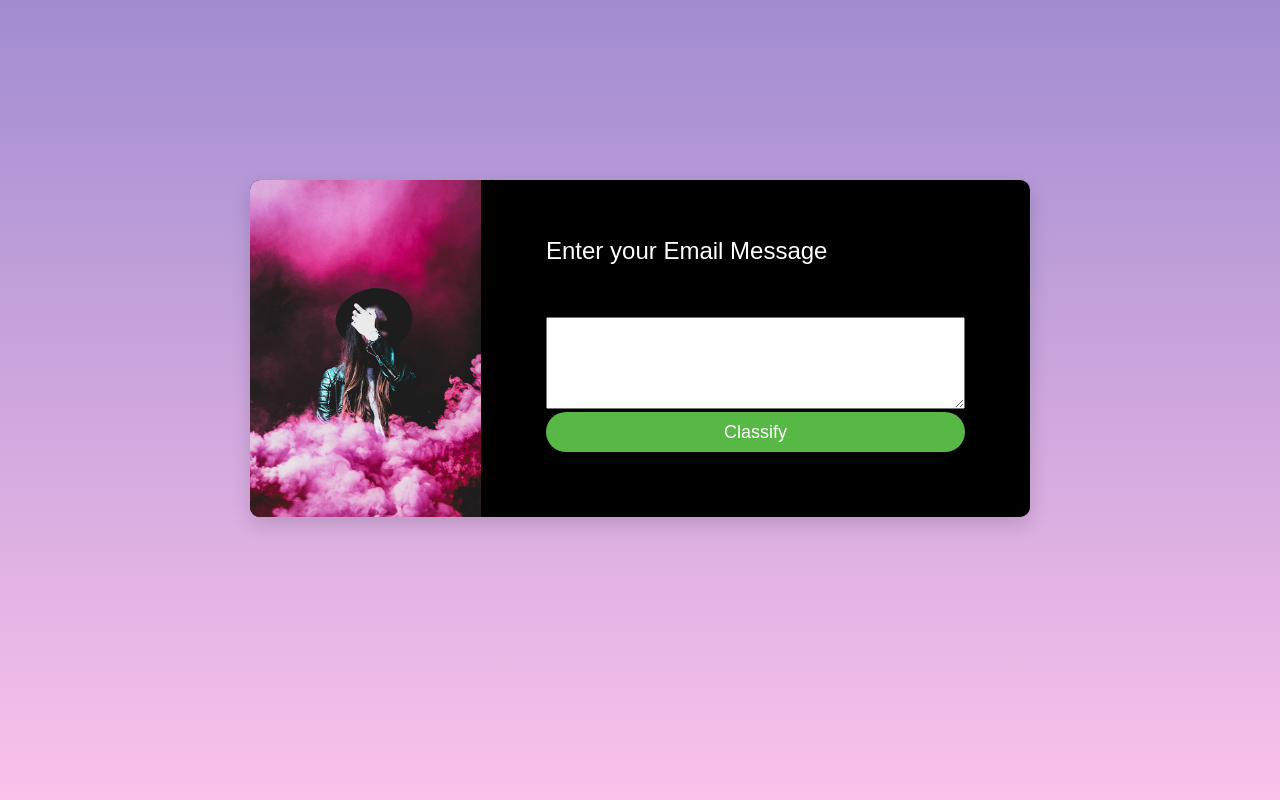
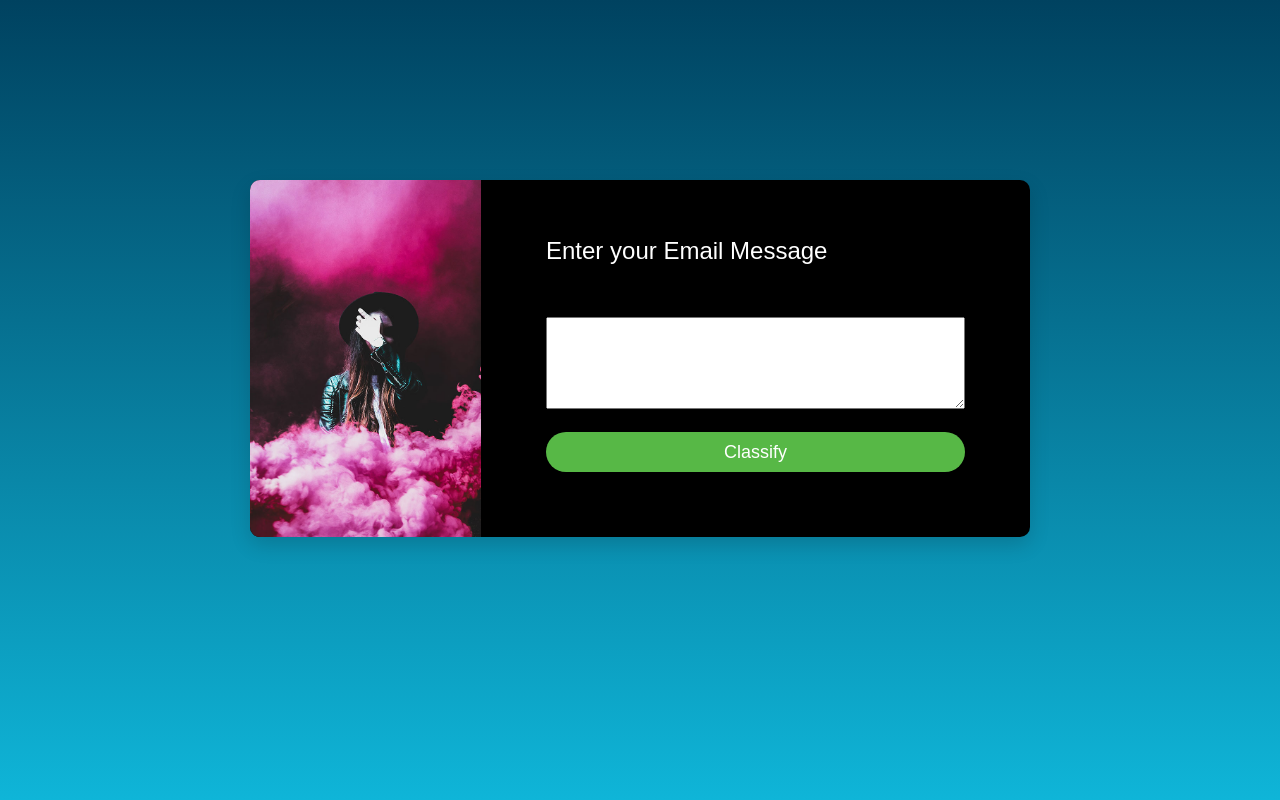
Before and after one commit to shantanudn/Email_Classification_Project, a Flask app: page / in a window 1280 px wide. Run offline with Flask 2, Linux system fonts and the light colour scheme; parts of the project's set-up code (start-up, migrations or seed data) failed here and were passed over.

Commit message:
Add files via upload

```diff
--- a/static/css/main.css
+++ b/static/css/main.css
@@ -170,11 +170,11 @@ h6 {
 }
 
 .bg-gra-01 {
-  background: -webkit-gradient(linear, left bottom, left top, from(#fbc2eb), to(#a18cd1));
-  background: -webkit-linear-gradient(bottom, #fbc2eb 0%, #a18cd1 100%);
-  background: -moz-linear-gradient(bottom, #fbc2eb 0%, #a18cd1 100%);
-  background: -o-linear-gradient(bottom, #fbc2eb 0%, #a18cd1 100%);
-  background: linear-gradient(to top, #fbc2eb 0%, #a18cd1 100%);
+  background: -webkit-gradient(linear, left bottom, left top, from(#0fb5d8), to(#004260));
+  background: -webkit-linear-gradient(bottom, #0fb5d8 0%, #004260 100%);
+  background: -moz-linear-gradient(bottom, #0fb5d8 0%, #004260 100%);
+  background: -o-linear-gradient(bottom, #0fb5d8 0%, #004260 100%);
+  background: linear-gradient(to top, #0fb5d8 0%, #004260 100%);
 }
 
 /* ==========================================================================
@@ -254,6 +254,7 @@ h6 {
 
 .btn--green {
   background: #57b846;
+  margin-top:20px;
 }
 
 .btn--green:hover {
```
